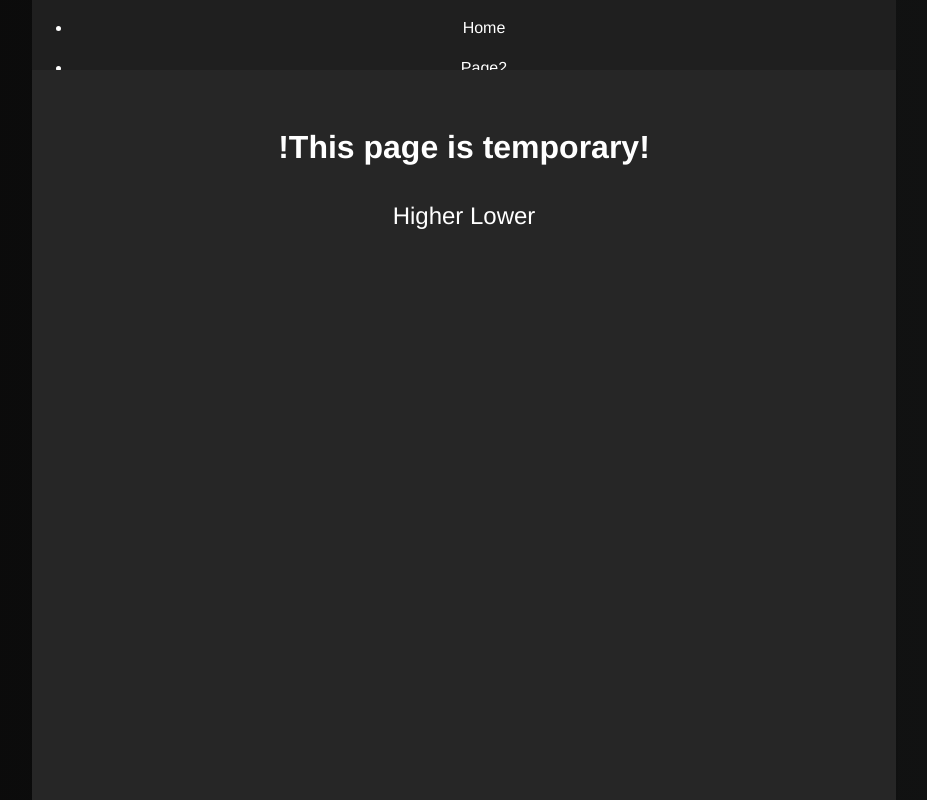
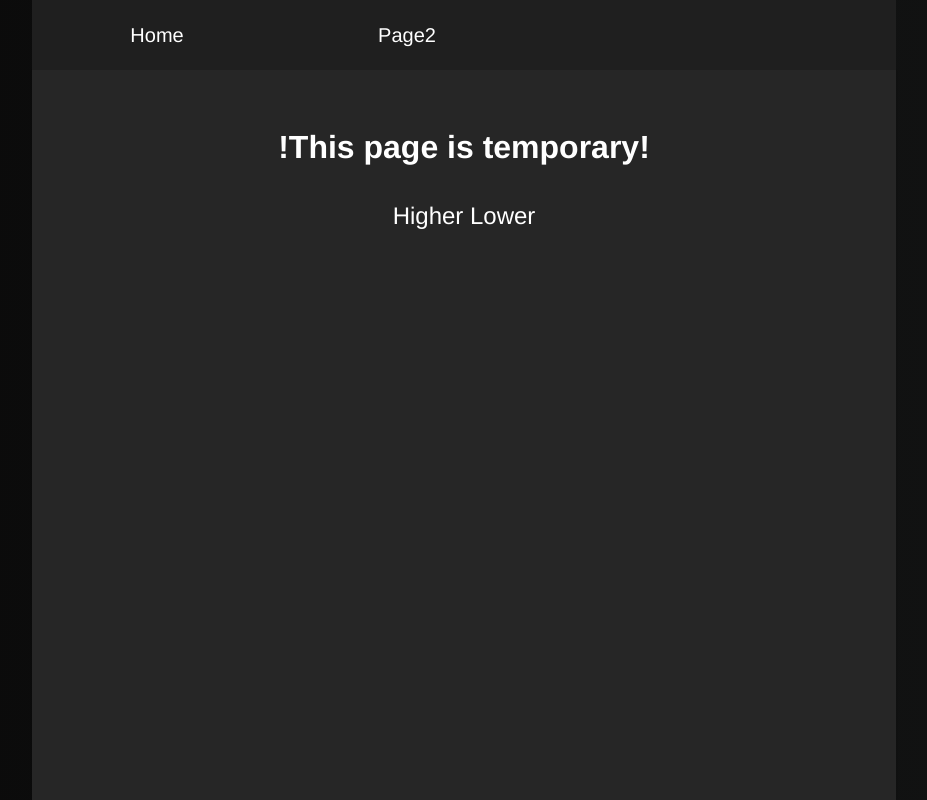
Before and after one commit to Haunting2304/haunting2304.github.io, a plain HTML site: page index.html in a window 1280 px wide. Shown: the whole page, without its empty margins (176-1103 px from the left). Drawn offline with Linux system fonts and the light colour scheme.

Commit message:
Update index.html

```diff
--- a/index.html
+++ b/index.html
@@ -5,15 +5,14 @@
         <meta name="viewport" content="width=device-width, initial-scale=1.0">
         <meta http-equiv="X-UA-Compatible" content="ie=edge">
         <title>Nya: Home</title>
-        <link rel="stylesheet" href="/style.css">
+        <link rel="stylesheet" type="text/css" href="/style.css">
+        <link rel="stylesheet" type="text/css" media="only screen and (max-device-width: 480px)" href="/styleMobile.css">
     </head>
     <body>
         <header>
             <nav>
-                <ul class="nav">
-                    <a href="/"><li class="navi"><p>Home</p></li></a>
-                    <a href="/page2"><li class="navi"><p>Page2</p></li></a>
-                </ul>
+                <a class="navItem" class="cur"><div>Home</div></a>
+                <a class="navItem" href="/page2"><div>Page2</div></a>
             </nav>
         </header>
         <h1>!This page is temporary!</h1>
```
